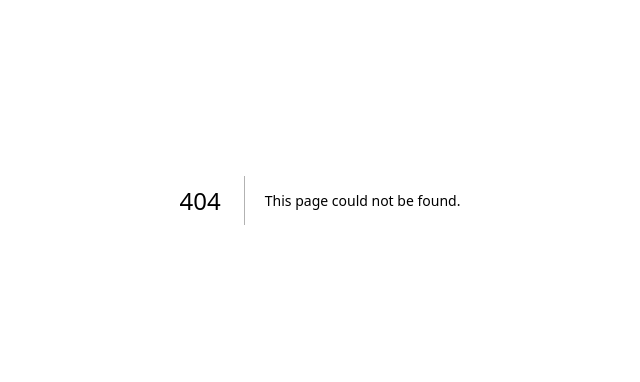
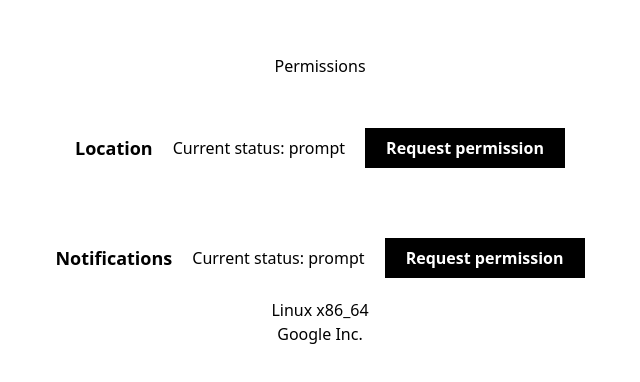
Before and after one commit to jonnicholson94/lovespace-location-prototype, a Next.js app: page /permissions in a window 1280 px wide. Before the commit this address had no page. Shown: the part 200-582 px from the top of the page, without its empty margins (320-960 px from the left). Built offline with nearby package versions, Linux system fonts and the light colour scheme; no server answers.

Commit message:
Added in permissions page for testing on different devices

```diff
--- /dev/null
+++ b/pages/permissions.tsx
@@ -0,0 +1,90 @@
+
+import { useEffect, useState } from "react"
+
+const Permissions = () => {
+
+    const [location, setLocation] = useState("")
+    const [notifications, setNotifications] = useState("")
+    const [camera, setCamera] = useState("")
+    const [platform, setPlatform] = useState("")
+    const [vendor, setVendor] = useState("")
+
+    useEffect(() => {
+
+        console.log(navigator)
+
+        if (navigator.geolocation) {
+          navigator.permissions
+            .query({ name: "geolocation" })
+            .then(function (result) {
+              if (result.state === "granted") {
+                //If granted then you can directly call your function here
+                setLocation("granted")
+                navigator.geolocation.getCurrentPosition(watchLocation);
+              } else if (result.state === "prompt") {
+                //If prompt then the user will be asked to give permission
+                setLocation("prompt")
+                navigator.geolocation.getCurrentPosition(watchLocation);
+              } else if (result.state === "denied") {
+                //If denied then you have to show instructions to enable location
+                setLocation("denied")
+              }
+            });
+        } else {
+          console.log("Geolocation is not supported by this browser.");
+        }
+
+        navigator.permissions.query({ name: "notifications"}).then((result) => {
+            if (result.state === "denied") {
+                setNotifications("denied")
+            } else if (result.state === "granted") {
+                setNotifications("granted")
+            } else if (result.state === "prompt") {
+                setNotifications("prompt")
+            }
+        })
+
+        // navigator.permissions.query({ name: "camera" }).then((result) => {
+        //     if (result.state === "denied") {
+        //         setCamera("denied")
+        //     } else if (result.state === "granted") {
+        //         setCamera("granted")
+        //     } else if (result.state === "prompt") {
+        //         setCamera("prompt")
+        //     }
+        // })
+
+        setPlatform(navigator.platform)
+        setVendor(navigator.vendor)
+
+      }, []);
+
+    const watchLocation = () => {
+        console.log("Watching location")
+    }
+
+    return (
+        <div className="h-screen w-screen flex items-center justify-center flex-col">
+            <h1>Permissions</h1>
+            <div className="h-auto w-full flex items-center justify-center my-[50px]">
+                <p className="mr-[20px] text-lg font-bold">Location</p>
+                <p className="mr-[20px]">Current status: {location}</p>
+                <button className="h-[40px] w-[200px] bg-black text-white font-bold" onClick={() => navigator.geolocation.getCurrentPosition(watchLocation)}>Request permission</button>
+            </div>
+            <div className="h-auto w-full flex items-center justify-center my-[20px]">
+                <p className="mr-[20px] text-lg font-bold">Notifications</p>
+                <p className="mr-[20px]">Current status: {notifications}</p>
+                <button className="h-[40px] w-[200px] bg-black text-white font-bold" onClick={() => Notification.requestPermission()}>Request permission</button>
+            </div>
+            {/* <div className="h-auto w-full flex items-center justify-center my-[20px]">
+                <p className="mr-[20px] text-lg font-bold">Camera</p>
+                <p className="mr-[20px]">Current status: {camera}</p>
+                <button className="h-[40px] w-[200px] bg-black text-white font-bold" onClick={() => navigator.mediaDevices.getUserMedia({ video: true })}>Request permission</button>
+            </div> */}
+            <p>{platform}</p>
+            <p>{vendor}</p>
+        </div>
+    )
+}
+
+export default Permissions
```
